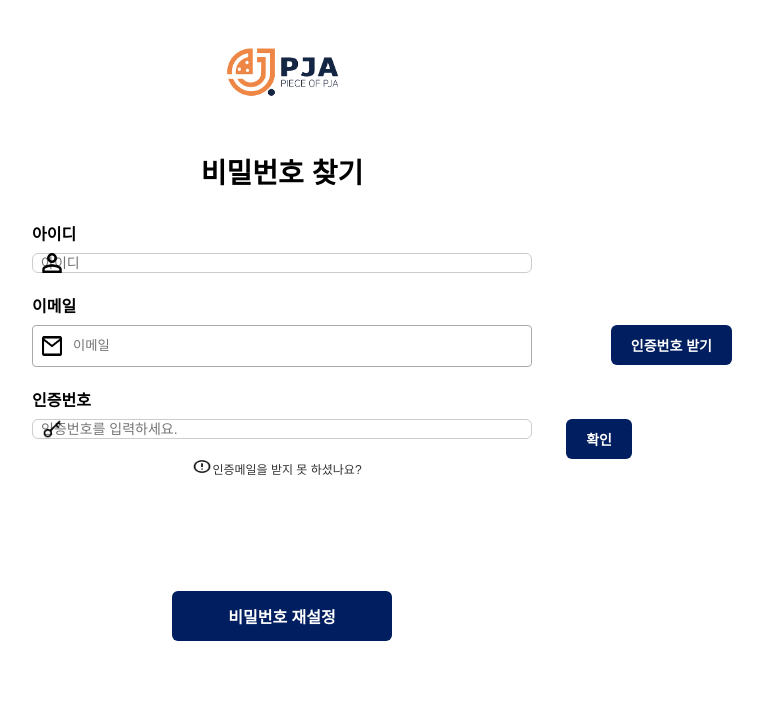
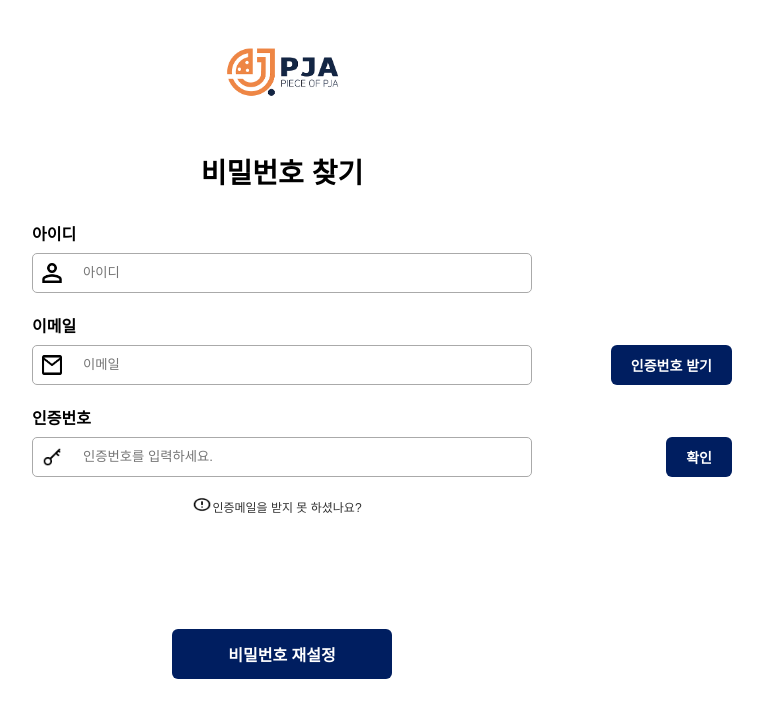
Before and after one commit to PJA-ProJect-Assistant/pja_frontend, a React (Vite) app in the folder pja/: page /find-pw in a window 1280 px wide. Shown: the top 718 px of the page, without its empty margins (358-1121 px from the left). Built offline with nearby package versions, Linux system fonts and the light colour scheme.

Commit message:
style: 비밀번호 찾기 페이지 css 수정

```diff
--- a/pja/src/pages/loginpage/findpw/FindPwPage.css
+++ b/pja/src/pages/loginpage/findpw/FindPwPage.css
@@ -17,12 +17,13 @@
   margin-bottom: 30px;
 }
 
-.form-group {
+.pw-form-group {
   margin-bottom: 20px;
   text-align: left;
+  padding: 0;
 }
 
-.form-group label {
+.pw-form-group label {
   display: block;
   font-weight: bold;
   margin-bottom: 8px;
@@ -32,26 +33,32 @@
   flex-direction: row;
 }
 
-.input-wrapper {
-  position: relative;
-  width: 100%;
-  box-sizing: border-box;
+.pw-input-wrapper {
+  position: relative; /* 내부 아이콘 위치 기준점 */
+  display: flex;
+  align-items: center;
+  gap: 8px;
 }
 
-.input-wrapper .icon {
+.pw-input-wrapper .icon {
   position: absolute;
   left: 10px;
   top: 50%;
   transform: translateY(-50%);
   width: 20px;
   height: 20px;
+  z-index: 1;
 }
 
-.input-wrapper input {
+/*전체 input 창*/
+.find-pw-input {
   width: 100%;
-  padding: 10px 10px 10px 40px;
+  height: 40px;
+  padding: 10px 50px 10px 50px;
   border: 1px solid #aaaaaa;
-  border-radius: 4px;
+  border-radius: 5px;
+  box-sizing: border-box;
+  background-color: white;
 }
 
 input-wrapper input:focus {
@@ -95,12 +102,7 @@ input-wrapper input:focus {
   font-weight: bold;
   cursor: pointer;
 }
-.pw-button-item {
-  position: absolute;
-  display: flex;
-  right: -20%;
-  top: 0;
-}
+
 .pw-btn.confirm {
   margin-left: -10px;
   font-size: 14px;
@@ -124,12 +126,6 @@ input-wrapper input:focus {
   width: 20px;
   height: 15px;
   cursor: pointer;
-}
-.find-pw-input {
-  width: 400px;
-  height: 20px;
-  padding-left: 45px;
-  background-color: white;
 }
 
 input.find-pw-input:read-only {
--- a/pja/src/pages/loginpage/findpw/FindPwPage.tsx
+++ b/pja/src/pages/loginpage/findpw/FindPwPage.tsx
@@ -125,13 +125,13 @@ const FindPwPage: React.FC = () => {
       <img src={logoImage} alt="PJA Logo" className="logo" />
       <h2 className="title">비밀번호 찾기</h2>
 
-      <div className="form-group">
-        <label htmlFor="username">아이디</label>
-        <div className="input-wrapper">
+      <div className="pw-form-group">
+        <label htmlFor="id">아이디</label>
+        <div className="pw-input-wrapper">
           <img src={findPwIcon} alt="아이디 아이콘" className="icon" />
           <input
             type="text"
-            id="username"
+            id="id"
             placeholder="아이디"
             value={id}
             onChange={handleIdChange}
@@ -164,10 +164,9 @@ const FindPwPage: React.FC = () => {
         </div>
       </div>
 
-      <div className="form-group">
+      <div className="pw-form-group">
         <label htmlFor="email">이메일</label>
-
-        <div className="input-wrapper">
+        <div className="pw-input-wrapper">
           <img src={findEmailIcon} alt="이메일 아이콘" className="icon" />
           <input
             type="email"
@@ -221,9 +220,9 @@ const FindPwPage: React.FC = () => {
         {error && <p className="error">{error}</p>}
       </div>
 
-      <div className="form-group">
+      <div className="pw-form-group">
         <label htmlFor="code">인증번호</label>
-        <div className="input-wrapper">
+        <div className="pw-input-wrapper">
           <img src={authIcon} alt="이메일 아이콘" className="icon" />
           <input
             type="text"
@@ -259,7 +258,7 @@ const FindPwPage: React.FC = () => {
             </button>
           )}
 
-          <div className="pw-button-item">
+          <div className="button-group">
             <button
               className="pw-btn confirm"
               onClick={handleVerifyCode}
--- a/pja/src/pages/signuppage/SignupPage.css
+++ b/pja/src/pages/signuppage/SignupPage.css
@@ -30,27 +30,33 @@
   color: #1f2937;
 }
 
-/* 입력 필드 wrapper */
-.input-wrapper {
-  position: relative;
-  width: 100%;
-  display: flex;
-  align-items: center;
-  border-radius: 5px;
-  width: 100%;
-  max-width: 600px;
-  /*padding-right: 120px;*/
-}
-
-.id-input,
-.name-input,
-.email-input {
+.id-input {
   padding: 12px 0px 12px 50px;
   outline: none;
   box-sizing: border-box;
   border-radius: 5px;
   border: 1px solid #d1d5db;
   font-size: 15px;
+}
+
+.signname-input {
+  padding: 12px 0px 12px 50px;
+  outline: none;
+  box-sizing: border-box;
+  border-radius: 5px;
+  border: 1px solid #d1d5db;
+  font-size: 15px;
+  width: 100%;
+}
+
+.signemail-input {
+  padding: 12px 0px 12px 50px;
+  outline: none;
+  box-sizing: border-box;
+  border-radius: 5px;
+  border: 1px solid #d1d5db;
+  font-size: 15px;
+  width: 100%;
 }
 
 .pw-input {
--- a/pja/src/pages/signuppage/SignupPage.tsx
+++ b/pja/src/pages/signuppage/SignupPage.tsx
@@ -359,7 +359,6 @@ const SignupPage: React.FC = () => {
       if (response.status === 201 && response.data.status === "success") {
         // 회원가입 성공 후 이메일 인증 요청
         try {
-
           const emailResponse = await api.post(`/auth/send-email`, { email });
 
           if (
@@ -471,7 +470,8 @@ const SignupPage: React.FC = () => {
                 className={`id-input ${
                   // 클래스 적용 로직 복원
                   id && !idValidation.isValid ? "input-error" : ""
-                  } ${isIdChecked
+                } ${
+                  isIdChecked
                     ? isIdAvailable
                       ? "input-success"
                       : "input-error"
@@ -529,7 +529,8 @@ const SignupPage: React.FC = () => {
               {/*중복확인 결과 메세지*/}
               {isIdChecked && idValidation.isValid && (
                 <div
-                  className={`validation-message ${isIdAvailable ? "success" : "error"
+                  className={`validation-message ${
+                    isIdAvailable ? "success" : "error"
                   }`}
                 >
                   {isIdAvailable
@@ -550,7 +551,8 @@ const SignupPage: React.FC = () => {
               <input
                 type="text"
                 placeholder="이름"
-                className={`name-input ${name && !nameValidation.isValid ? "input-error" : ""
+                className={`signname-input ${
+                  name && !nameValidation.isValid ? "input-error" : ""
                 }`}
                 value={name}
                 onChange={handleNameChange}
@@ -599,7 +601,8 @@ const SignupPage: React.FC = () => {
               <input
                 type="text"
                 placeholder="이메일"
-                className={`email-input ${isEmailChecked
+                className={`signemail-input ${
+                  isEmailChecked
                     ? isEmailAvailable
                       ? "input-success"
                       : "input-error"
@@ -656,7 +659,8 @@ const SignupPage: React.FC = () => {
             {/* 중복확인 결과 메시지 */}
             {isEmailChecked && (
               <div
-                className={`validation-message ${isEmailAvailable ? "success" : "error"
+                className={`validation-message ${
+                  isEmailAvailable ? "success" : "error"
                 }`}
               >
                 {isEmailAvailable
@@ -673,7 +677,8 @@ const SignupPage: React.FC = () => {
               <input
                 type={showPassword ? "text" : "password"} /*type 동적 변경*/
                 placeholder="비밀번호"
-                className={`pw-input ${password && !passwordValidation.isValid ? "input-error" : ""
+                className={`pw-input ${
+                  password && !passwordValidation.isValid ? "input-error" : ""
                 }`}
                 value={password}
                 onChange={handlePasswordChange}
```
Lines whose indentation alone changed are shown as unchanged.
